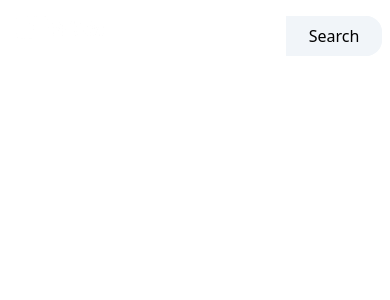
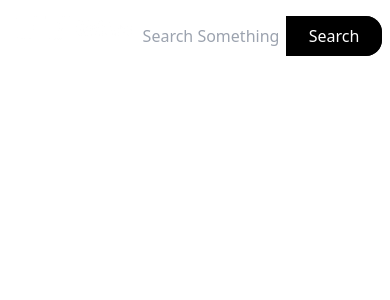
Before and after one commit to Muzammil-07/youtube, a Next.js app: page /Layout in a window 390 px wide. Shown: the top 300 px of the page. Built offline with nearby package versions, Linux system fonts and the light colour scheme.

Commit message:
new commit

```diff
--- a/src/pages/components/Cards.js
+++ b/src/pages/components/Cards.js
@@ -9,7 +9,7 @@ const Cards = (props) => {
 
    const router = useRouter()
     return (
-        <div key={props.index} className='h-[300px] w-[380px] flex  flex-col items-center bg-white bg-opacity-25 bg-blend-saturation  rounded-lg text-black font-bold  gap-2 shadow-xl '>
+        <div key={props.keys} className='h-[300px] w-[380px] flex  flex-col items-center bg-white bg-opacity-25 bg-blend-saturation  rounded-lg text-black font-bold  gap-2 shadow-xl '>
             <button onClick={()=>{router.push({pathname:"/components/Product" ,query:{id:props.videoId,title:props.title}})}}>
             <Image alt='img' src={props.thumbnail} width={450} height={200} className='object-fill rounded-md object-top' />
             </button>
@@ -17,7 +17,7 @@ const Cards = (props) => {
                 <button className='bg-black rounded-full text-white' >
                 <div className=' h-[40px] w-[40px] mt-2   text-center text-lg'>
 
-                    channel
+                    {props.keys+1}
                 </div>
                 </button>
                 <p className=' w-72 text-sm text-justify p-2 '>{props.title}</p>
--- a/src/pages/components/Dashboard.js
+++ b/src/pages/components/Dashboard.js
@@ -67,7 +67,7 @@ const Dashboard = (props) => {
                         {arr.map((doc, index) => {
                             return (
 
-                                <Cards key={index} thumbnail={doc.snippet.thumbnails.medium.url} title={doc.snippet.title} videoId={doc.id.videoId}
+                                <Cards key={index} keys={index} thumbnail={doc.snippet.thumbnails.medium.url} title={doc.snippet.title} videoId={doc.id.videoId}
                                     channelTitle={doc.snippet.channelTitle} channelId={doc.snippet.channelId} />
 
                             )
--- a/src/pages/components/Navbar.js
+++ b/src/pages/components/Navbar.js
@@ -19,15 +19,15 @@ const Navbar = () => {
                         </svg>
                     </button>
                 </div> */}
-                <div className='p-4  w-[120px]  md:w-[250px]'  >
+                <div className='p-4  w-[120px]  md:w-[250px] transition-all hover:translate-x-7 '  >
                     <Link href='/'>
-                        <Image className='object-contain' src={logo} alt='logo' height={80} width={120} />
+                        <Image className='object-contain ' src={logo} alt='logo' height={80} width={120} />
                     </Link>
                 </div>
             </div>
             <div className='p-4 flex justify-center'>
-                <input type='text' className=' w-[150px] md:w-96 h-[40px] rounded-s-2xl text-center' onChange={(e) => { setSearch(e.target.value) }} />
-                <button className='btn text-black bg-slate-100 h-[40px] w-24 rounded-e-2xl ' onClick={() => { router.push({ pathname: "/components/Search", query: { search } }) }}>
+                <input type='text' placeholder='Search Something' className=' w-[150px] md:w-96 h-[40px] rounded-s-2xl text-center' onChange={(e) => { setSearch(e.target.value) }} />
+                <button className='btn  hover:shadow-md hover:shadow-white hover:font-bold bg-black text-white h-[40px] w-24 rounded-e-2xl ' onClick={() => { router.push({ pathname: "/components/Search", query: { search } }) }}>
                     Search
                 </button>
             </div>
```
